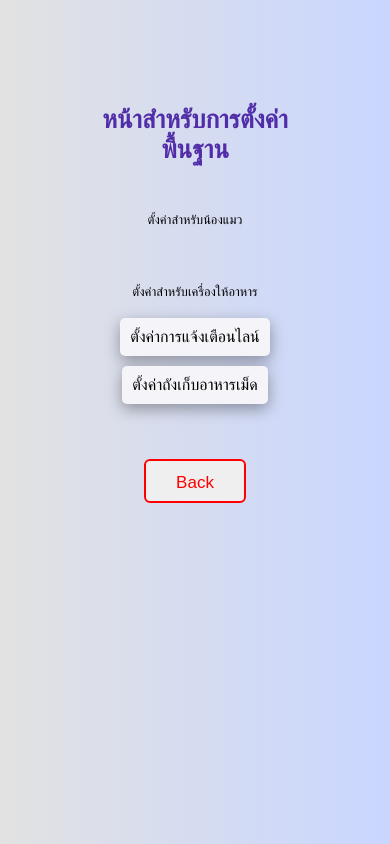
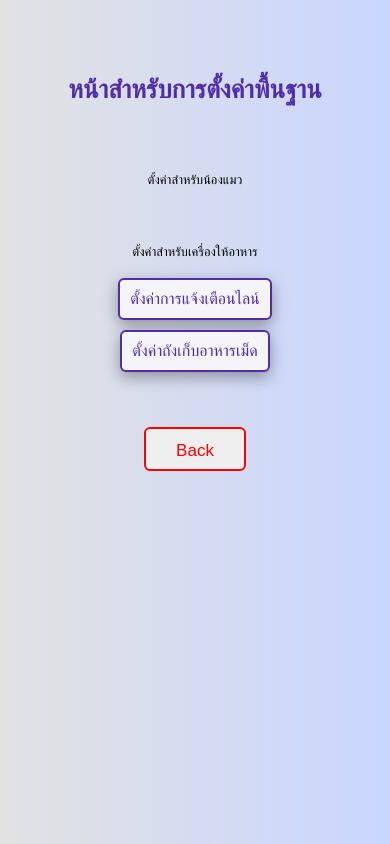
Before and after one commit to Antkungs/project_cat_feeder, a Flask app: page /setting in a window 390 px wide. Run offline with Flask 3, Linux system fonts and the light colour scheme; data that the repository does not hold is empty; parts of the project's set-up code (start-up, migrations or seed data) failed here and were passed over.

Commit message:
Add files via upload

```diff
--- a/static/styles/style2.css
+++ b/static/styles/style2.css
@@ -1,7 +1,8 @@
 body {
   background-color: #c9d6ff;
   background: linear-gradient(to right, #e2e2e2, #c9d6ff);
-  font-family: 'Montserrat', sans-serif;
+  font-family: K2D;
+  font-family: 'Maitree', sans-serif;
   }
 
 
@@ -18,19 +19,43 @@ body {
   text-decoration: none;
   color: black;
   transition: background-color 0.3s ease, color 0.3s ease, box-shadow 0.3s ease; /* Smooth transition effects */
+  }
 
-}
 
-.settingCat:focus,
-.settingCat:hover {
-  background-color: #e0e0e0; /* Light gray background on hover or focus */
-  color: #333; /* Darker text color on hover or focus */
-  box-shadow: rgba(0, 0, 0, 0.5) 0px 8px 20px; /* Enhanced shadow on hover or focus */
-}
+  .settingCat{
+    --color: #512da8;
+    font-family: inherit;
+    display: inline-block;
+    z-index: 1;
+    color: var(--color);
+    border: 2px solid var(--color);
+    border-radius: 6px;
+    position: relative;
+  }
+  .settingCat::before {
+    position: absolute;
+    content: "";
+    background: var(--color);
+    width: 200px;
+    height: 200px;
+    z-index: -1;
+    border-radius: 20%;
+  }
 
-.settingCat:active {
-  background-color: #d0d0d0; /* Even lighter gray background when clicked */
-}
+  .settingCat:hover {
+    color: white;
+  }
+
+  .settingCat:before {
+    top: 100%;
+    left: 100%;
+    transition: 0.3s all;
+  }
+
+  .settingCat:hover::before {
+    top: -30px;
+    left: -30px;
+  }
 
 
 input[type="text"],[type="time"],[type="select"],[type="number"]{
@@ -39,12 +64,14 @@ input[type="text"],[type="time"],[type="select"],[type="number"]{
   border-radius: 10px;
   border: none;
   box-shadow: rgba(0, 0, 0, 0.35) 0px 5px 15px;
+  width: 130px;
 }
 
 
 input[type="radio"],.tank{
   padding: 8px;
   margin: 10px;
+  accent-color: #512da8;
 }
 
 .padding-time{
@@ -209,6 +236,7 @@ button:hover::before {
     padding-right: 450px;
   }
 
+
 }
 
 @media screen and (max-width: 1024px) {
@@ -277,7 +305,7 @@ button:hover::before {
     border: 1px solid rgba(255, 255, 255, 0.18);
     box-shadow: 0 8px 32px 0 rgba(0, 0, 0, 0.37);
     /* padding: 20px; */
-    /* margin: auto; */
+    margin: auto;
     /* width: fit-content; */
     /* align-items: flex-end; */
     /* display: block; */
@@ -294,3 +322,30 @@ button:hover::before {
     margin-top: 40px;
   }
 }
+
+@media screen and (max-width: 425px){
+  #contrainerSetting{
+            /* padding: inherit; */
+        /* display: flex; */
+        background: linear-gradient(135deg, rgba(255, 255, 255, 0.1), rgba(255, 255, 255, 0));
+        backdrop-filter: blur(10px);
+        -webkit-backdrop-filter: blur(10px);
+        border-radius: 20px;
+        border: 1px solid rgba(255, 255, 255, 0.18);
+        box-shadow: 0 8px 32px 0 rgba(0, 0, 0, 0.37);
+        /* padding: 20px; */
+        margin: auto;
+        /* width: fit-content; */
+        /* display: block; */
+        /* justify-items: center; */
+        flex-direction: column;
+        justify-content: space-evenly;
+        /* align-content: center; */
+        /* height: 110vh; */
+        width: 70%;
+        display: flex;
+        justify-content: center;
+        margin-top: 40px;
+        align-items: center;
+  }
+}
--- a/templates/cat.html
+++ b/templates/cat.html
@@ -4,6 +4,9 @@
     <meta charset="UTF-8">
     <meta name="viewport" content="width=device-width, initial-scale=1">
     <link rel= "stylesheet" type= "text/css" href= "{{ url_for('static',filename='styles/style.css') }}">
+    <script src="https://cdn.jsdelivr.net/npm/chartjs-adapter-date-fns@latest"></script>
+    <script src="https://cdn.jsdelivr.net/npm/chartjs-adapter-moment@latest"></script>
+
     <link rel="stylesheet" href="https://cdnjs.cloudflare.com/ajax/libs/font-awesome/6.0.0-beta3/css/all.min.css">
     <script src="{{ url_for('static', filename='script.js') }}"></script>
     <script src="https://cdn.jsdelivr.net/npm/chart.js"></script>
--- a/templates/setting.html
+++ b/templates/setting.html
@@ -10,12 +10,10 @@
 </head>
 <body>
     <div>
-        <div id="hideCatSetting"></div>
-
-        <div id="catSetting" style="padding: 80px; text-align: center;">
+        <div id="catSetting" style=" text-align: center; padding-top: 50px;">
             <h1 style="color: #512da8;">หน้าสำหรับการตั้งค่าพื้นฐาน</h1>
             <div>
-                <p style="padding-top: 30px;">ตั้งค่าสำหรับน้องแมว</p>
+                <p style="padding-top: 50px;">ตั้งค่าสำหรับน้องแมว</p>
                 <div class="cotrainnerSettingCat">
                     {% for result in results %}
                     <div style=" display: flex; justify-content: center;">
```
Also changed, not shown: static/script.js (+8 -14 lines), static/styles/style.css (+44 -8 lines).
